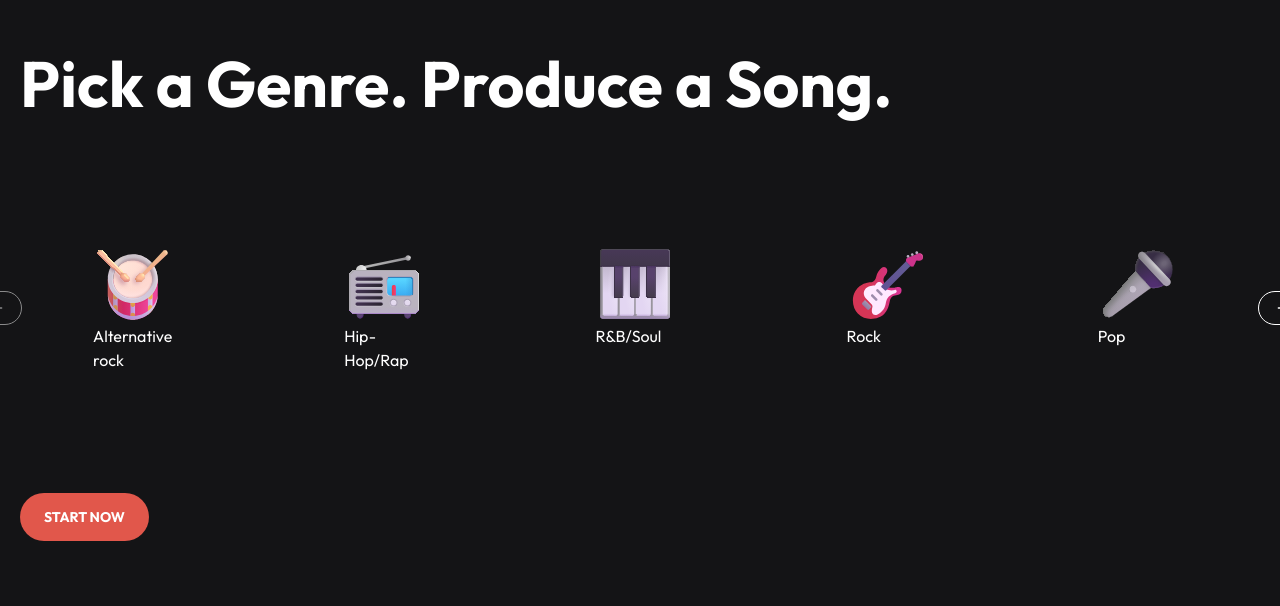
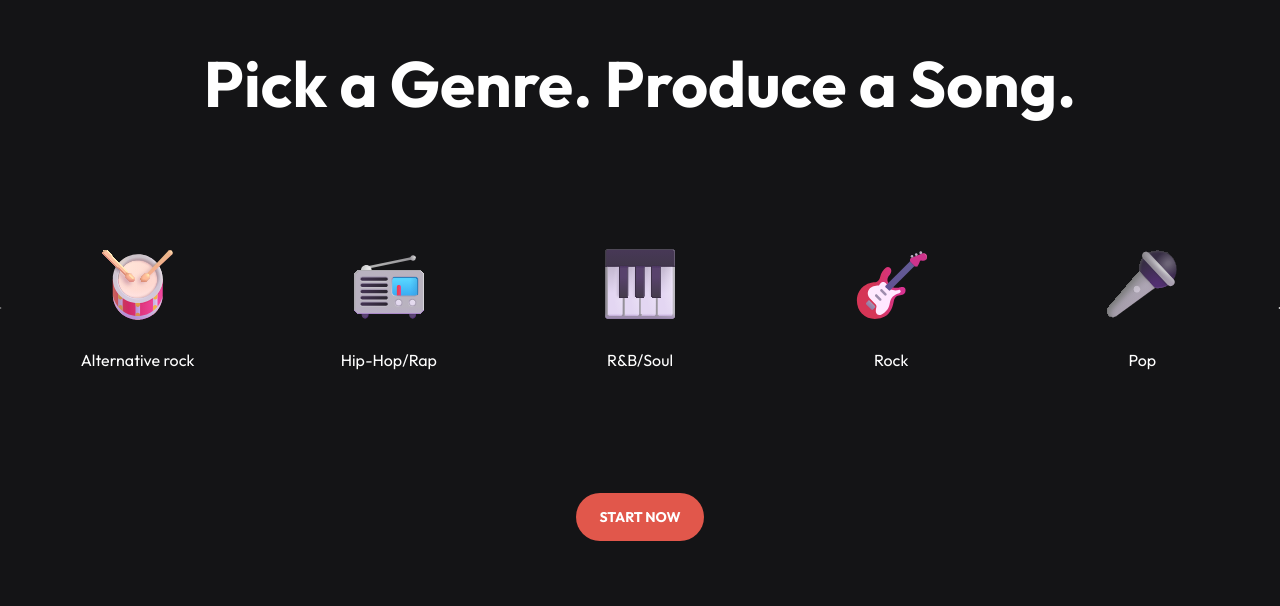
Before and after one commit to rakibul-wdp/your-song-wdp, a Next.js app: page / in a window 1280 px wide. Shown: the part 5154-5760 px from the top of the page. Built offline with nearby package versions, Linux system fonts and the light colour scheme.

Commit message:
shared genre section done

```diff
--- a/src/components/shared/genre.tsx
+++ b/src/components/shared/genre.tsx
@@ -1,5 +1,6 @@
 "use client";
 
+import { cn } from "@/lib/utils";
 import Image from "next/image";
 import { FC, useState } from "react";
 import { Button, Container } from "../common";
@@ -11,6 +12,7 @@ import {
   CarouselPrevious,
 } from "../common/carousel";
 import { P, Title } from "../typography";
+import { Check } from "lucide-react";
 
 export interface IGenres {
   id: number;
@@ -89,8 +91,16 @@ export const Genre: FC = () => {
   };
 
   return (
-    <Container className="py-16 md:py-[120px]">
-      <Title variant="H3" className="leading-[72px]">
+    <Container
+      className={cn(
+        "py-16 md:py-[120px]",
+        "flex flex-col items-center justify-center"
+      )}
+    >
+      <Title
+        variant="H3"
+        className="leading-[44.8px] md:leading-[72px] text-center"
+      >
         Pick a Genre. Produce a Song.
       </Title>
 
@@ -105,36 +115,37 @@ export const Genre: FC = () => {
             {genres.map(({ id, icon, title }) => (
               <CarouselItem
                 key={id}
-                className="basis-1/5"
+                className="basis-[20%]"
                 onClick={() => handleSelect(id)}
               >
                 <div
-                  className={`relative py-10 px-[72px] cursor-pointer rounded-md transition-transform ${
+                  className={cn(
+                    "py-10 border rounded-2xl",
+                    "flex flex-col items-center justify-center gap-6",
+                    "relative cursor-pointer transition-transform",
                     selectedGenre === id
                       ? "border-2 border-primary-coral"
                       : "border border-transparent"
-                  }`}
+                  )}
                 >
                   <Image src={icon} width={80} height={80} alt="genre" />
                   <P variant="P3">{title}</P>
 
                   {selectedGenre === id && (
-                    <div className="absolute top-2 right-2 w-5 h-5 bg-red-500 rounded-full flex items-center justify-center">
-                      <span className="text-white text-xs font-bold">
-                        &#10003;
-                      </span>
+                    <div className="absolute -top-0.5 -right-0.5 w-10 h-10 p-3 bg-red-500 rounded-full flex items-center justify-center">
+                      <Check className="text-white w-5 h-5" />
                     </div>
                   )}
                 </div>
               </CarouselItem>
             ))}
           </CarouselContent>
-          <CarouselPrevious />
-          <CarouselNext />
+          <CarouselPrevious className="border-none" />
+          <CarouselNext className="border-none" />
         </Carousel>
       </div>
 
-      <Button variant="default" size="default">
+      <Button variant="default" size="default" className="w-full sm:w-fit">
         Start Now
       </Button>
     </Container>
```
